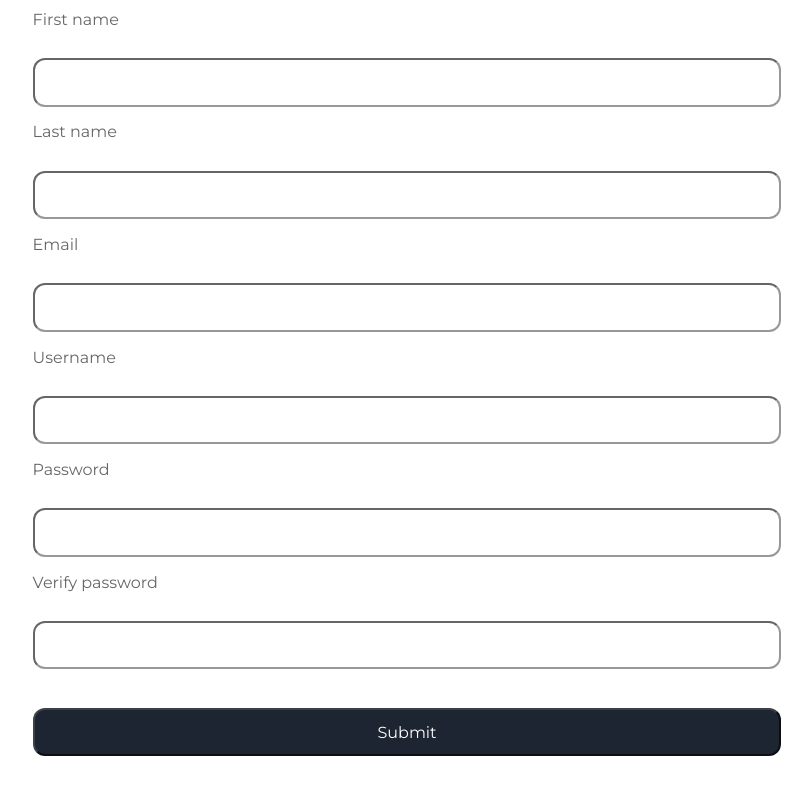
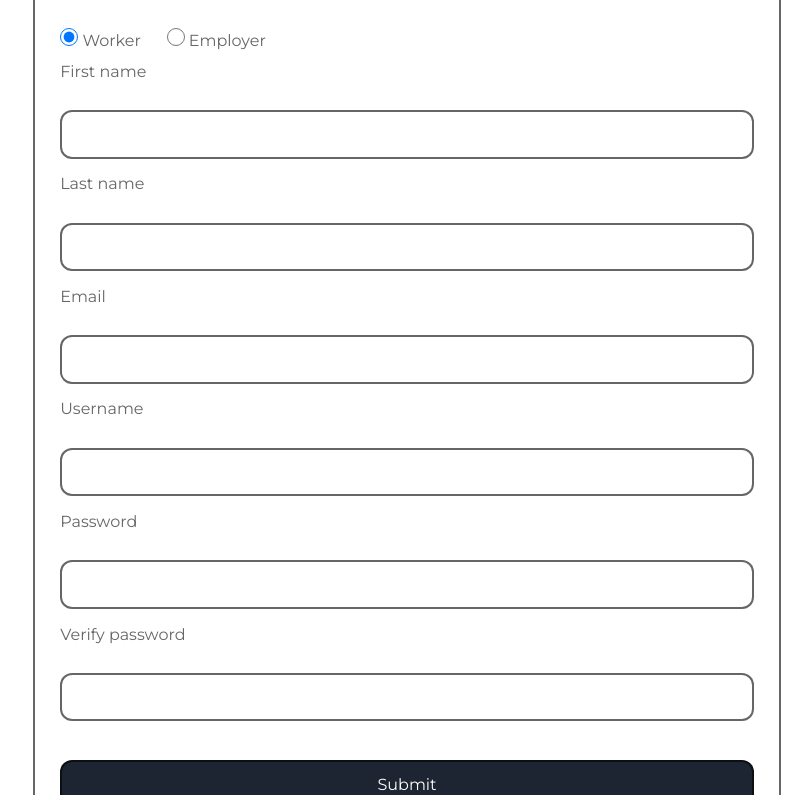
Before and after one commit to somwork/client, a React app: page /sign-up in a window 1280 px wide. Shown: the part 134-929 px from the top of the page, without its empty margins (233-1045 px from the left). Built offline with nearby package versions, Linux system fonts and the light colour scheme.

Commit message:
Fix sign up (#39)

```diff
--- a/src/default.css
+++ b/src/default.css
@@ -108,9 +108,8 @@ input,
 textarea,
 button {
   background: var(--light);
-  border-color: var(--secondary);
+  border: solid var(--border-width) var(--secondary);
   border-radius: var(--border-radius);
-  border-width: var(--border-width);
   padding: calc(var(--spacing) / 2);
   font-size: var(--font-size);
   font-family: var(--font-family);
@@ -125,6 +124,14 @@ button {
   color: var(--light);
   cursor: pointer;
   appearance: none;
+}
+
+input[type="radio"],
+input[type="checkbox"] {
+  width: 18px;
+  height: 18px;
+  border-radius: 50%;
+  display: inline-block;
 }
 
 input[type="submit"].secondary,
--- /dev/null
+++ b/src/views/SignUp/SignUp.css
@@ -0,0 +1,18 @@
+.sign-up {
+  padding: var(--spacing);
+}
+
+.sign-up form {
+  padding: var(--spacing);
+  border: solid 2px var(--secondary);
+  border-radius: calc(var(--border-radius) * 2)
+}
+
+.sign-up form span {
+  display: inline-block;
+  width: var(--spacing);
+}
+
+.sign-up form h1 {
+  margin-top: calc(var(--spacing) / 4);
+}
--- a/src/views/SignUp/SignUp.js
+++ b/src/views/SignUp/SignUp.js
@@ -1,17 +1,24 @@
 import React,{ Component } from "react";
+import { withRouter } from "react-router-dom";
 import Layout from '../../components/Layout';
+import Alert from '../../components/Alert';
 import camelcase from 'camelcase';
 import worker from '../../api/worker';
+import employer from '../../api/employer';
+import './SignUp.css'
 
-export default class SignUp extends Component{
+const api = { worker, employer }
 
+export default withRouter(class SignUp extends Component{
   state = {
     firstName: '',
     lastName: '',
     email: '',
     username:'',
     password:'',
-    verifyPassword:''
+    verifyPassword:'',
+    type: 'worker',
+    error: null
   };
 
   fields = [
@@ -20,8 +27,8 @@ export default class SignUp extends Component{
     ["Last name","text", v => v.length > 0],
     ["Email","email", v => (/^(([^<>()\[\]\\.,;:\s@"]+(\.[^<>()\[\]\\.,;:\s@"]+)*)|(".+"))@((\[[0-9]{1,3}\.[0-9]{1,3}\.[0-9]{1,3}\.[0-9]{1,3}\])|(([a-zA-Z\-0-9]+\.)+[a-zA-Z]{2,}))$/).test(v)], // eslint-disable-line
     ["Username","text", v => v.length > 0],
-    ["Password","password", v => v.length >= 8],
-    ["Verify password","password", v => v === this.state.password && v.length>=8]
+    ["Password","password", v => v.length >= 4],
+    ["Verify password","password", v => v === this.state.password && v.length >= 4]
   ]
 
   /**
@@ -44,17 +51,27 @@ export default class SignUp extends Component{
     event.preventDefault();
 
     if(!this.validator()){
-      //invalid input
-      return false;
+      this.setState({ error: "Invalid input" })
+      return
     }
 
-    await worker.create({
+    try {
+      const res = await api[this.state.type].create({
         firstName: this.state.firstName,
         lastName: this.state.lastName,
         email: this.state.email,
         username: this.state.username,
         password: this.state.password,
       });
+
+      if (res.error) {
+        return this.setState({ error: res.error })
+      }
+
+      this.props.history.push('/login')
+    } catch(err) {
+      this.setState({ error: err.message })
+    }
   }
 
   /**
@@ -101,9 +118,33 @@ export default class SignUp extends Component{
   render(){
     return (
       <Layout hideSideBar>
-        <section>
+        <section className="sign-up">
+          <form onSubmit={this.submitHandler}>
             <h1>Sign Up</h1>
-          <form onSubmit={this.submitHandler}>
+            {this.state.error && (
+              <Alert>{this.state.error}</Alert>
+            )}
+            <label>
+              <input
+                name='type'
+                type='radio'
+                value='worker'
+                onChange={this.changeHandler}
+                checked={this.state.type === 'worker'}
+                required
+              /> Worker
+            </label>
+            <span />
+            <label>
+              <input
+                name='type'
+                type='radio'
+                value='employer'
+                onChange={this.changeHandler}
+                checked={this.state.type === 'employer'}
+                required
+              /> Employer
+            </label><br />
             {this.fields.map(this.fieldRender.bind(this))}
             <input type="submit" value="Submit"/>
           </form>
@@ -111,4 +152,4 @@ export default class SignUp extends Component{
       </Layout>
     )
   }
-}
+})
```
Lines whose indentation alone changed are shown as unchanged.
